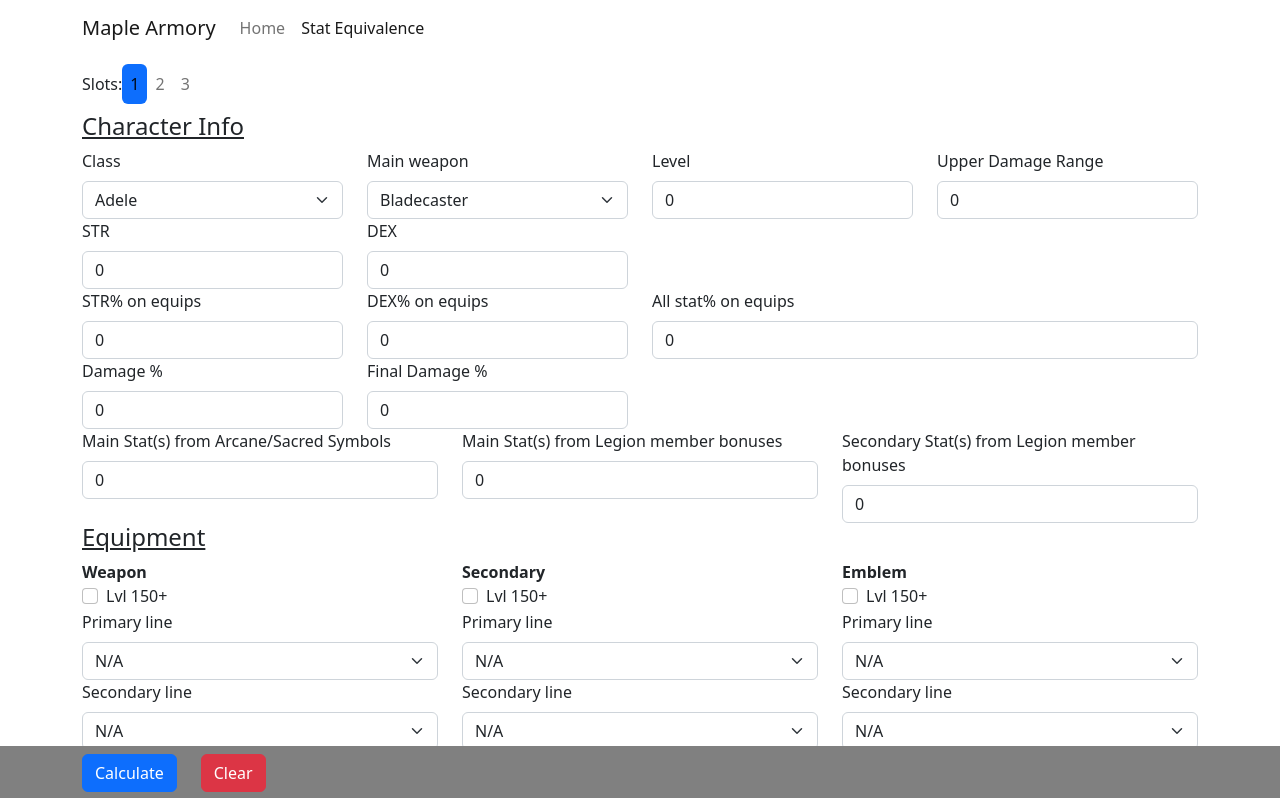
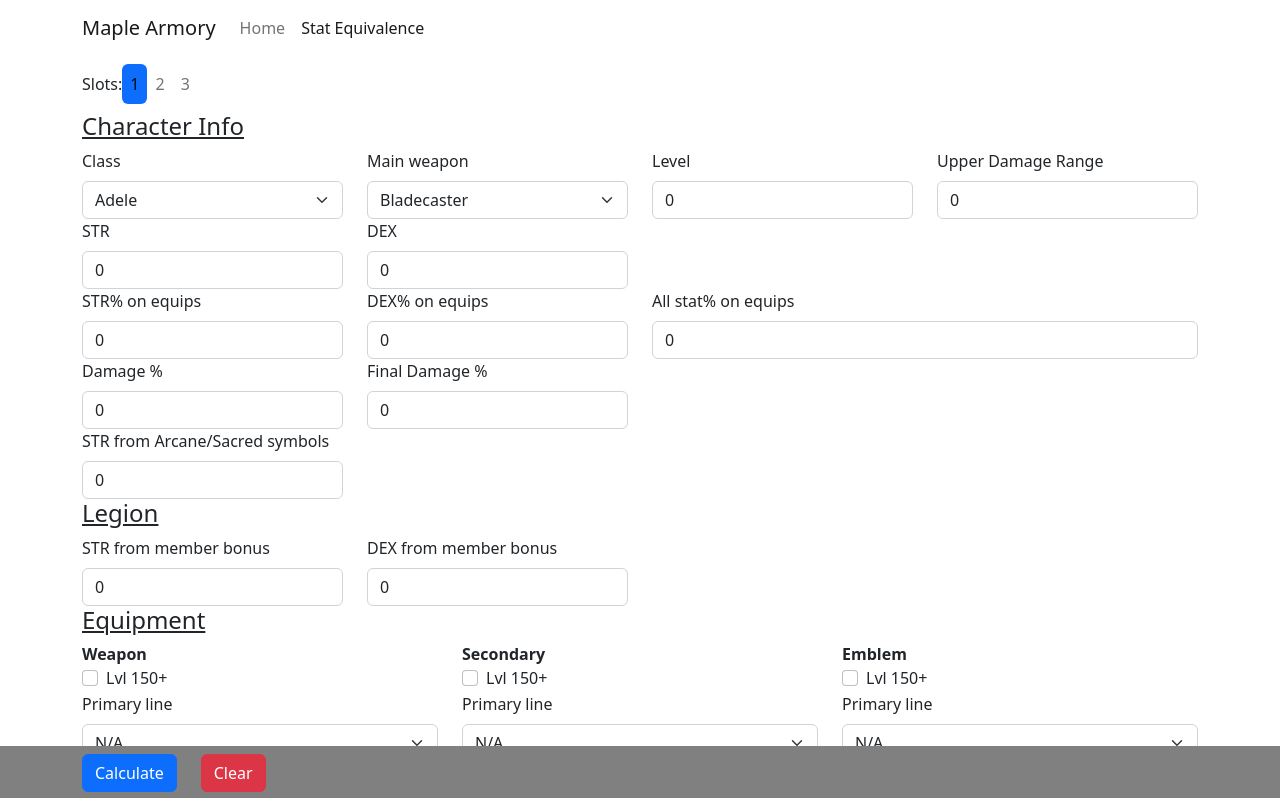
Before and after one commit to danielfhe/danielfhe.github.io, a React (Create React App) app: page /stat-equivalence in a window 1280 px wide. Shown: the top 798 px of the page. Built offline with nearby package versions, Linux system fonts and the light colour scheme.

Commit message:
restructure legion and symbol fields - DH

```diff
--- a/src/stat-equivalence/StatEquivalence.js
+++ b/src/stat-equivalence/StatEquivalence.js
@@ -77,6 +77,9 @@
     calculated.secondaryStatPercents = classInfo.secondary.map(statName => stats[statName].percent + stats.percentAllStat);
     calculated.hyperStatPrimaries = classInfo.primary.map(statName => stats.hyper[statName]);
     calculated.hyperStatSecondaries = classInfo.secondary.map(statName => stats.hyper[statName]);
+    calculated.symbolPrimaries = classInfo.primary.map(statName => stats.symbols[statName]);
+    calculated.legionPrimaries = classInfo.primary.map(statName => stats.legion[statName]);
+    calculated.legionSecondaries = classInfo.secondary.map(statName => stats.legion[statName]);
 
     calculated.attackPercent = 100.0 + (stats.magnificentSoul ? 3 : 0) + stats.familiars.badgeAttPercentSum +
       stats.familiars.potentialAttPercentSum + stats.bonusPotentialAtt + classInfo.attPercent + FormulaUtils.getWeaponSecondaryEmblemAttack(stats);
@@ -85,8 +88,8 @@
     calculated.totalJobAttack = FormulaUtils.getTotalJobAttack(stats.upperShownDmgRange, weaponMultiplier, calculated.statValue, stats.dmgPercent, stats.finalDmg)
     calculated.attack = Math.floor(calculated.totalJobAttack / (calculated.attackPercent / 100));
 
-    calculated.finalStatPrimary = (30 * calculated.hyperStatPrimaries[0]) + stats.symbolStats + stats.legion.primary;
-    calculated.finalStatSecondaries = calculated.hyperStatSecondaries.map(h => (30 * h) + stats.legion.secondary);
+    calculated.finalStatPrimary = (30 * calculated.hyperStatPrimaries[0]) + calculated.symbolPrimaries[0] + calculated.legionPrimaries[0];
+    calculated.finalStatSecondaries = calculated.hyperStatSecondaries.map((h, i) => (30 * h) + calculated.legionSecondaries[i]);
     calculated.primaryBaseTotalStat = (calculated.primaryStats[0] - calculated.finalStatPrimary) / (1.0 + (calculated.primaryStatPercents[0] / 100.0));
     calculated.secondaryBaseTotalStats = calculated.secondaryStats.map((s, i) => (s - calculated.finalStatSecondaries[i]) / (1.0 + (calculated.secondaryStatPercents[i] / 100.0)));
 
@@ -154,8 +157,8 @@
             {
               classInfo.primary.map(pri =>
                 <>
-                <Row><Col><label>1% All Stat &lt;=&gt;</label> {statEquivalence.percentAllEquivalence.toFixed(2)} {pri}</Col></Row>
-                <Row><Col><label>1 Attack &lt;=&gt;</label> {statEquivalence.attackEquivalence.toFixed(2)} {pri}</Col></Row>
+                <Row key={`${pri}-all-stat`}><Col><label>1% All Stat &lt;=&gt;</label> {statEquivalence.percentAllEquivalence.toFixed(2)} {pri}</Col></Row>
+                <Row key={`${pri}-attack`}><Col><label>1 Attack &lt;=&gt;</label> {statEquivalence.attackEquivalence.toFixed(2)} {pri}</Col></Row>
                 {statEquivalence.secondaryEquivalences.map((sec, i) =>
                   <Row key={`${pri}-${sec}`}><Col><label>{sec.toFixed(2)} {classInfo.secondary[i]} &lt;=&gt;</label> 1 {pri}</Col></Row>
                 )}
@@ -200,9 +203,17 @@
               <Col md={3}><StatBox label={'Final Damage %'} stat={stats.finalDmg} type={'number'} setStatValue={s => {setStats({...stats, finalDmg: Number(s)})}}/></Col>
             </Row>
             <Row>
-              <Col><StatBox label={'Main Stat(s) from Arcane/Sacred Symbols'} stat={stats.symbolStats} type={'number'} setStatValue={s => {setStats({...stats, symbolStats: Number(s)})}}/></Col>
-              <Col><StatBox label={'Main Stat(s) from Legion member bonuses'} stat={stats.legion.primary} type={'number'} setStatValue={s => {setStats({...stats, legion: {...stats.legion, primary: Number(s)}})}}/></Col>
-              <Col><StatBox label={'Secondary Stat(s) from Legion member bonuses'} stat={stats.legion.secondary} type={'number'} setStatValue={s => {setStats({...stats, legion: {...stats.legion, secondary: Number(s)}})}}/></Col>
+              <HideableStatColumn label={'STR from Arcane/Sacred symbols'} stat={stats.symbols.STR} type={'number'} setStatValue={s => {setStats({...stats, symbols: {...stats.symbols, STR: Number(s)}})}} shouldShow={classInfo.primary.includes('STR')}/>
+              <HideableStatColumn label={'DEX from Arcane/Sacred symbols'} stat={stats.symbols.DEX} type={'number'} setStatValue={s => {setStats({...stats, symbols: {...stats.symbols, DEX: Number(s)}})}} shouldShow={classInfo.primary.includes('DEX')}/>
+              <HideableStatColumn label={'LUK from Arcane/Sacred symbols'} stat={stats.symbols.LUK} type={'number'} setStatValue={s => {setStats({...stats, symbols: {...stats.symbols, LUK: Number(s)}})}} shouldShow={classInfo.primary.includes('LUK')}/>
+              <HideableStatColumn label={'INT from Arcane/Sacred symbols'} stat={stats.symbols.INT} type={'number'} setStatValue={s => {setStats({...stats, symbols: {...stats.symbols, INT: Number(s)}})}} shouldShow={classInfo.primary.includes('INT')}/>
+            </Row>
+            <Row><Col><h4><u>Legion</u></h4></Col></Row>
+            <Row>
+              <HideableStatColumn label={'STR from member bonus'} stat={stats.legion.STR} type={'number'} setStatValue={s => {setStats({...stats, legion: {...stats.legion, STR: Number(s)}})}} shouldShow={classInfo.primary.concat(classInfo.secondary).includes('STR')}/>
+              <HideableStatColumn label={'DEX from member bonus'} stat={stats.legion.DEX} type={'number'} setStatValue={s => {setStats({...stats, legion: {...stats.legion, DEX: Number(s)}})}} shouldShow={classInfo.primary.concat(classInfo.secondary).includes('DEX')}/>
+              <HideableStatColumn label={'LUK from member bonus'} stat={stats.legion.LUK} type={'number'} setStatValue={s => {setStats({...stats, legion: {...stats.legion, LUK: Number(s)}})}} shouldShow={classInfo.primary.concat(classInfo.secondary).includes('LUK')}/>
+              <HideableStatColumn label={'INT from member bonus'} stat={stats.legion.INT} type={'number'} setStatValue={s => {setStats({...stats, legion: {...stats.legion, INT: Number(s)}})}} shouldShow={classInfo.primary.concat(classInfo.secondary).includes('INT')}/>
             </Row>
             <Row><Col><h4><u>Equipment</u></h4></Col></Row>
             <Row>
--- a/src/utilities/ClassUtils.js
+++ b/src/utilities/ClassUtils.js
@@ -398,7 +398,12 @@
   critRate: 0,
   critDmg: 0,
   bossDmg: 0,
-  symbolStats: 0,
+  symbols: {
+    STR: 0,
+    DEX: 0,
+    LUK: 0,
+    INT: 0
+  },
   bonusPotentialAtt: 0,
   magnificentSoul: false,
   weapon: {
@@ -439,8 +444,10 @@
     arcaneForce: 0
   },
   legion: {
-    primary: 0,
-    secondary: 0
+    STR: 0,
+    DEX: 0,
+    LUK: 0,
+    INT: 0
   },
   familiars: {
     badgeAttPercentSum: 0,
```
